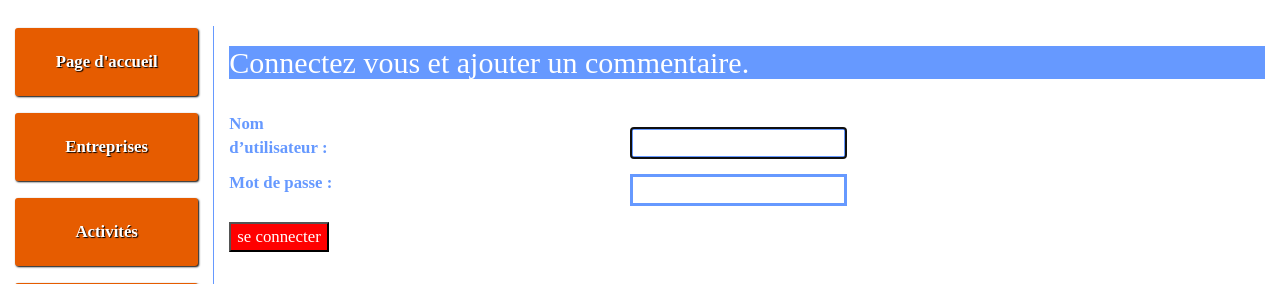
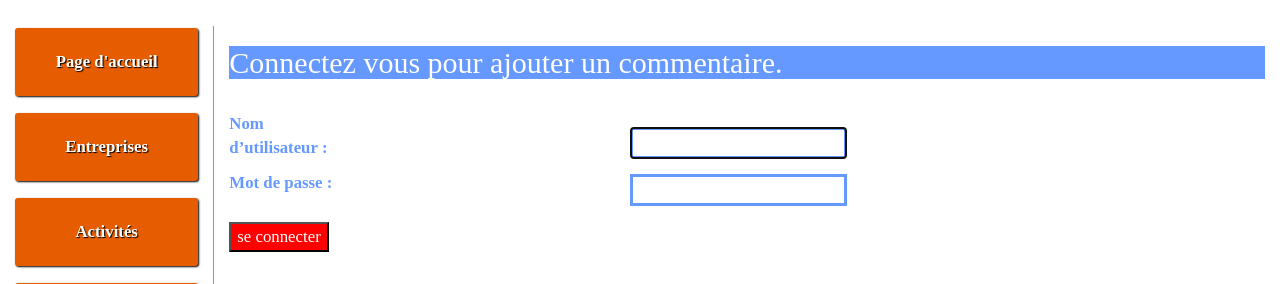
Before and after one commit to sarrme/seminaire_web, a Django app: a page that uses templates/registration/login.html in a window 1280 px wide. Shown: the top 284 px of the page. Run offline with Django 3.2, Linux system fonts and the light colour scheme; some libraries are stand-ins or nearby versions.

Commit message:
change to original form

```diff
--- a/templates/registration/login.html
+++ b/templates/registration/login.html
@@ -11,7 +11,7 @@
     <p>Votre compte n'a pas accès à cette page. Pour continuer,
     Connectez vous avec un compte ayant accès.</p>
     {% else %}
-    <h2>Connectez vous et ajouter un commentaire.</h2>
+    <h2>Connectez vous pour ajouter un commentaire.</h2>
     {% endif %}
 {% endif %}
 {% load i18n %}
```
